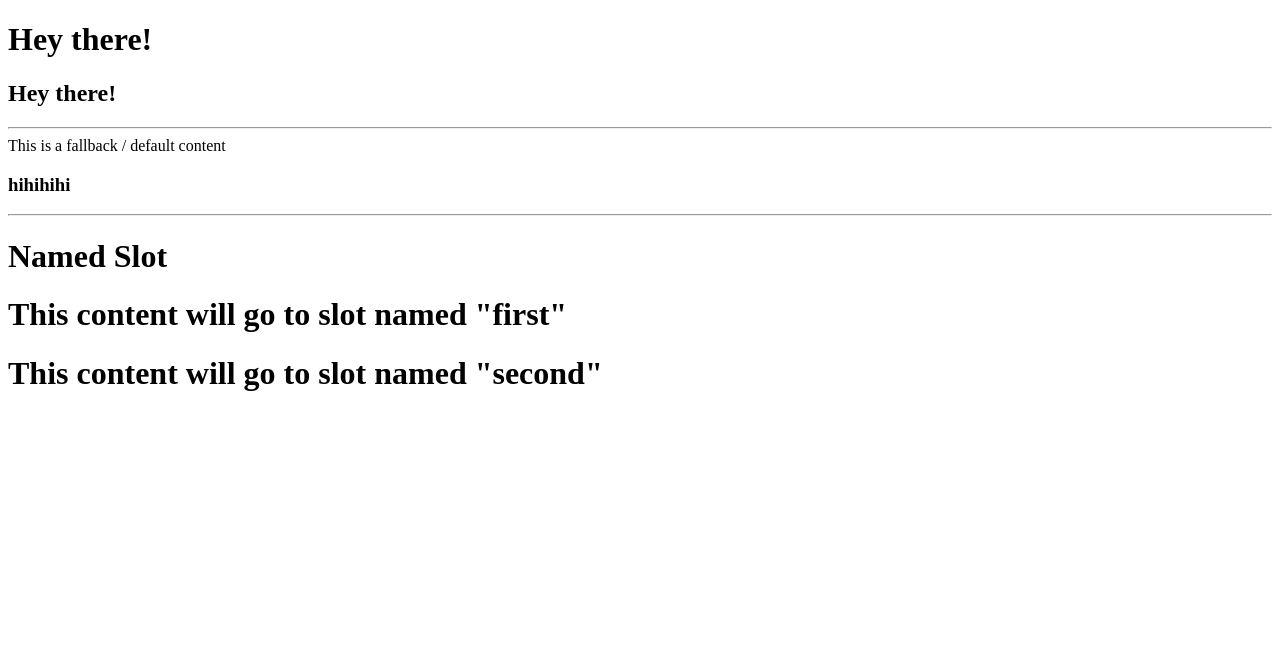
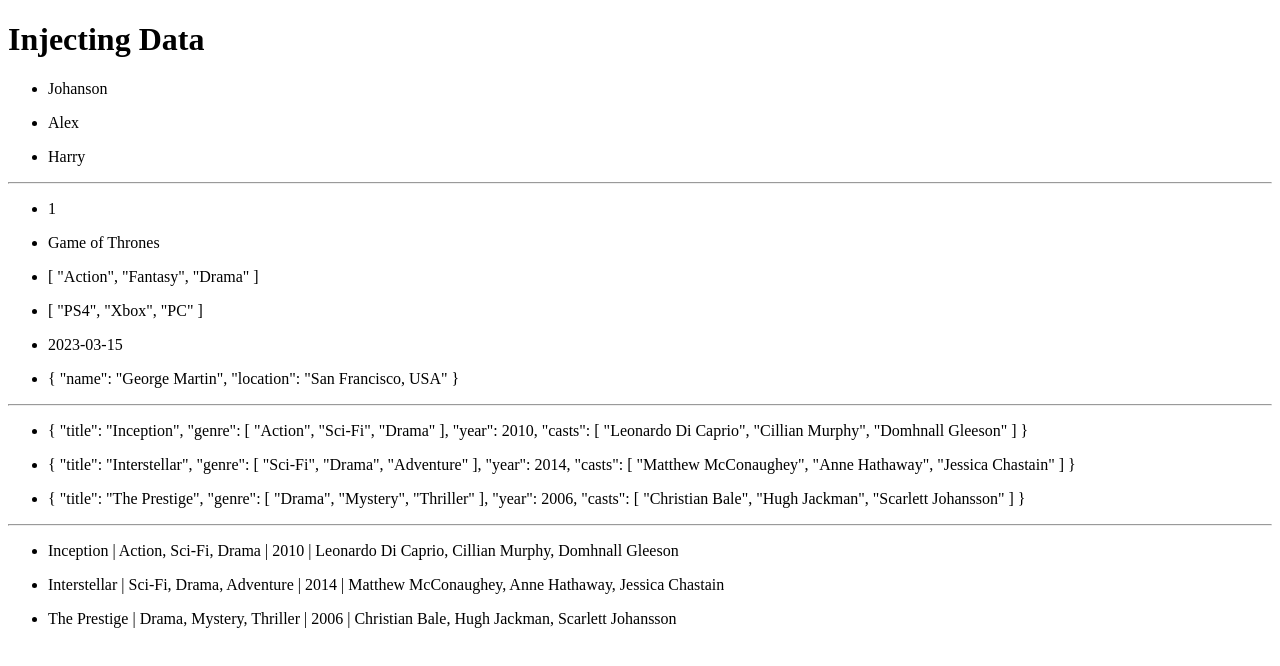
Before and after one commit to chaud1024/vue-course, a Vue app: page / in a window 1280 px wide. Shown: the top 666 px of the page. Built offline with nearby package versions, Linux system fonts and the light colour scheme.

Commit message:
about provide, inject

```diff
--- a/src/App.vue
+++ b/src/App.vue
@@ -1,29 +1,52 @@
 <script setup>
-import SlotComponent from './components/SlotComponent.vue'
-import FallbackContent from './components/FallbackContent.vue'
+import { provide } from 'vue'
+
+import ProvideComponent from './components/ProvideComponent.vue'
+
+provide('name', 'Paul')
+provide('age', 20)
+provide('location', ['Paris', 'France'])
+
+provide('friends', ['Johanson', 'Alex', 'Harry'])
+
+provide('games', {
+  id: 1,
+  title: 'Game of Thrones',
+  genre: ['Action', 'Fantasy', 'Drama'],
+  platform: ['PS4', 'Xbox', 'PC'],
+  relaseDate: '2023-03-15',
+  developer: {
+    name: 'George Martin',
+    location: 'San Francisco, USA'
+  }
+})
+
+provide('movies', [
+  {
+    title: 'Inception',
+    genre: ['Action', 'Sci-Fi', 'Drama'],
+    year: 2010,
+    casts: ['Leonardo Di Caprio', 'Cillian Murphy', 'Domhnall Gleeson']
+  },
+  {
+    title: 'Interstellar',
+    genre: ['Sci-Fi', 'Drama', 'Adventure'],
+    year: 2014,
+    casts: ['Matthew McConaughey', 'Anne Hathaway', 'Jessica Chastain']
+  },
+  {
+    title: 'The Prestige',
+    genre: ['Drama', 'Mystery', 'Thriller'],
+    year: 2006,
+    casts: ['Christian Bale', 'Hugh Jackman', 'Scarlett Johansson']
+  }
+])
 </script>
 
 <template>
-  <SlotComponent>
-    <h1>Hey there!</h1>
-    <h2>Hey there!</h2>
-  </SlotComponent>
-  <hr />
-  <FallbackContent></FallbackContent>
-  <FallbackContent>
-    <h3>hihihihi</h3>
-  </FallbackContent>
-  <hr />
-  <h1>Named Slot</h1>
-  <SlotComponent>
-    <!--v-slot:name-->
-    <template v-slot:first>
-      <h1>This content will go to slot named "first"</h1>
-    </template>
-    <template #second>
-      <h1>This content will go to slot named "second"</h1>
-    </template>
-  </SlotComponent>
+  <div>
+    <ProvideComponent />
+  </div>
 </template>
 
 <style scoped></style>
--- /dev/null
+++ b/src/components/ProvideComponent.vue
@@ -0,0 +1,39 @@
+<script setup>
+import { inject } from 'vue'
+
+const friendsList = inject('friends')
+const games = inject('games')
+const movies = inject('movies')
+</script>
+<template>
+  <h1>Injecting Data</h1>
+  <div>
+    <ul v-for="(friend, index) in friendsList" :key="index">
+      <li>{{ friend }}</li>
+    </ul>
+  </div>
+  <hr />
+  <div>
+    <ul v-for="(game, index) in games" :key="index">
+      <li>
+        {{ game }}
+      </li>
+    </ul>
+  </div>
+  <hr />
+  <div>
+    <ul v-for="(movie, index) in movies" :key="index">
+      <li>
+        {{ movie }}
+      </li>
+    </ul>
+  </div>
+  <hr />
+  <div>
+    <ul v-for="({ title, genre, year, casts }, index) in movies" :key="index">
+      <li>{{ title }} | {{ genre.join(', ') }} | {{ year }} | {{ casts.join(', ') }}</li>
+    </ul>
+  </div>
+</template>
+
+<style lang="scss" scoped></style>
```
Also changed, not shown: src/components/SchoolComponent.vue (added, +12 -0 lines), src/components/StudentComponent.vue (added, +18 -0 lines).
